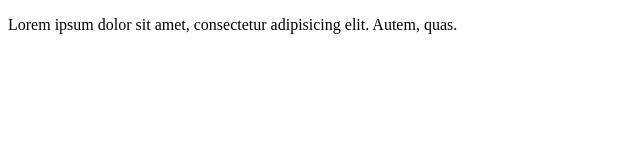
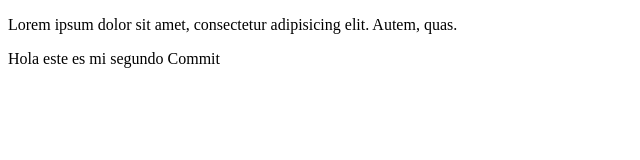
Before and after one commit to Miguel-Dev-Stack/vscode_git, a plain HTML site: page index.html in a window 1280 px wide. Shown: the whole page, without its empty margins (0-640 px from the left). Drawn offline with Linux system fonts and the light colour scheme.

Commit message:
Segundo commit

```diff
--- a/index.html
+++ b/index.html
@@ -15,5 +15,13 @@
             <p>Lorem ipsum dolor sit amet, consectetur adipisicing elit. Autem, quas.</p>
         </div>
 
+
+        <div class="Container"></div>
+        <div class="row">
+            <p>Hola este es mi segundo Commit
+
+            </p>
+        </div>
+
 </body>
 </html>
```
